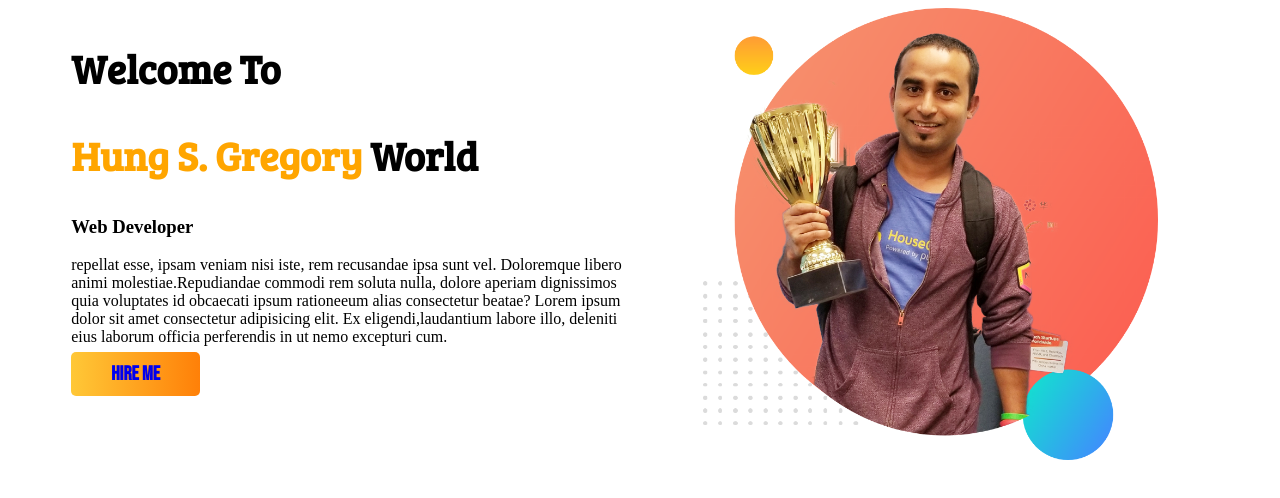
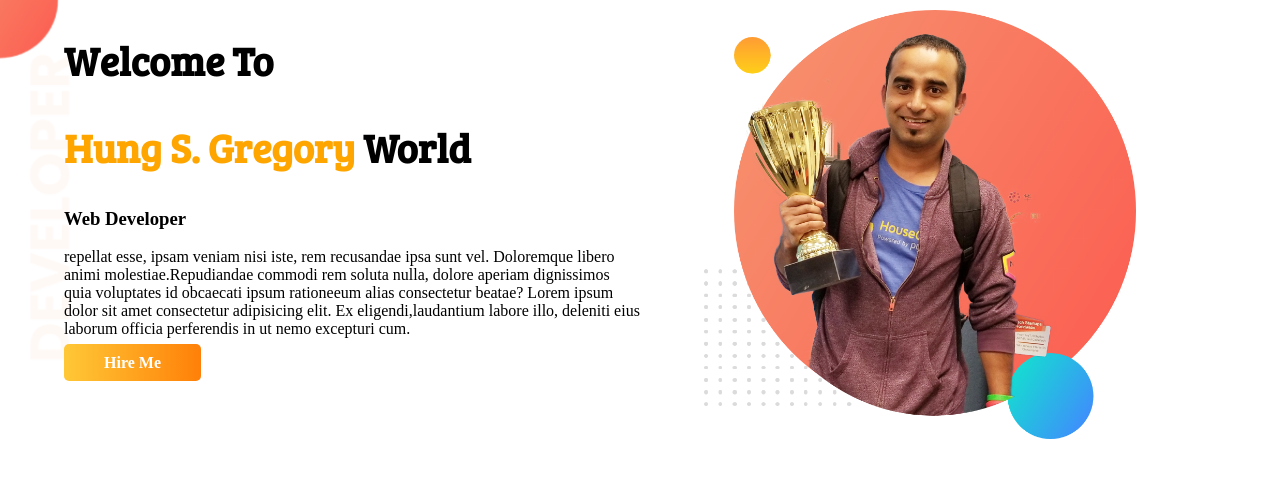
Before and after one commit to EliusHHimel/portfolioPractice, a plain HTML site: page index.html in a window 1280 px wide. Drawn offline with Linux system fonts and the light colour scheme; a web font is replaced by a local one.

Commit message:
little fixing

```diff
--- a/index.html
+++ b/index.html
@@ -15,7 +15,7 @@
 </head>
 
 <body>
-    <section>
+    <section id="section_One">
         <div class="half-width">
             <h1>Welcome To</h1>
             <h1 class="name"> <span class="name-only">Hung S. Gregory</span> World</h1>
@@ -26,7 +26,7 @@
                 eligendi,laudantium labore illo, deleniti eius laborum officia perferendis in ut nemo excepturi cum.</p>
             <a class="link-button" href="https://www.linkedin.com/in/hmeliushossainhimel/" target="_blank">Hire Me</a>
         </div>
-        <div class="half-width"><img src="images/jhankar.png" alt=""></div>
+        <div class="half-width"><img id="first_image" src="images/jhankar.png" alt="first image"></div>
     </section>
 
 
--- a/style.css
+++ b/style.css
@@ -1,3 +1,6 @@
+body{
+    margin: 0;
+}
 h1{
     font-family: 'Bree Serif', serif;
     font-size: 2.5em;
@@ -8,12 +11,17 @@ h1{
 section{
     display: flex;
 }
+#section_One{
+    background-image: url(images/top-banner.png);
+    background-position: cover;
+    background-repeat: no-repeat;
+}
 .half-width{
     width: 50%;
     padding-left: 5%;
 }
 .half-width img{
-    width: 80%;
+    width: 75%;
 }
 .link-button{
     text-decoration: none;
@@ -23,5 +31,9 @@ section{
     padding: 10px 40px;
     border-radius: 5px;
     font-weight: bolder;
-    font-family: 'Bebas Neue', cursive;
-    font-size: 20px;
+    color: white;
+    font-size: 16px;
+}
+#first_image{
+    margin-top: 10px;
+}
```
